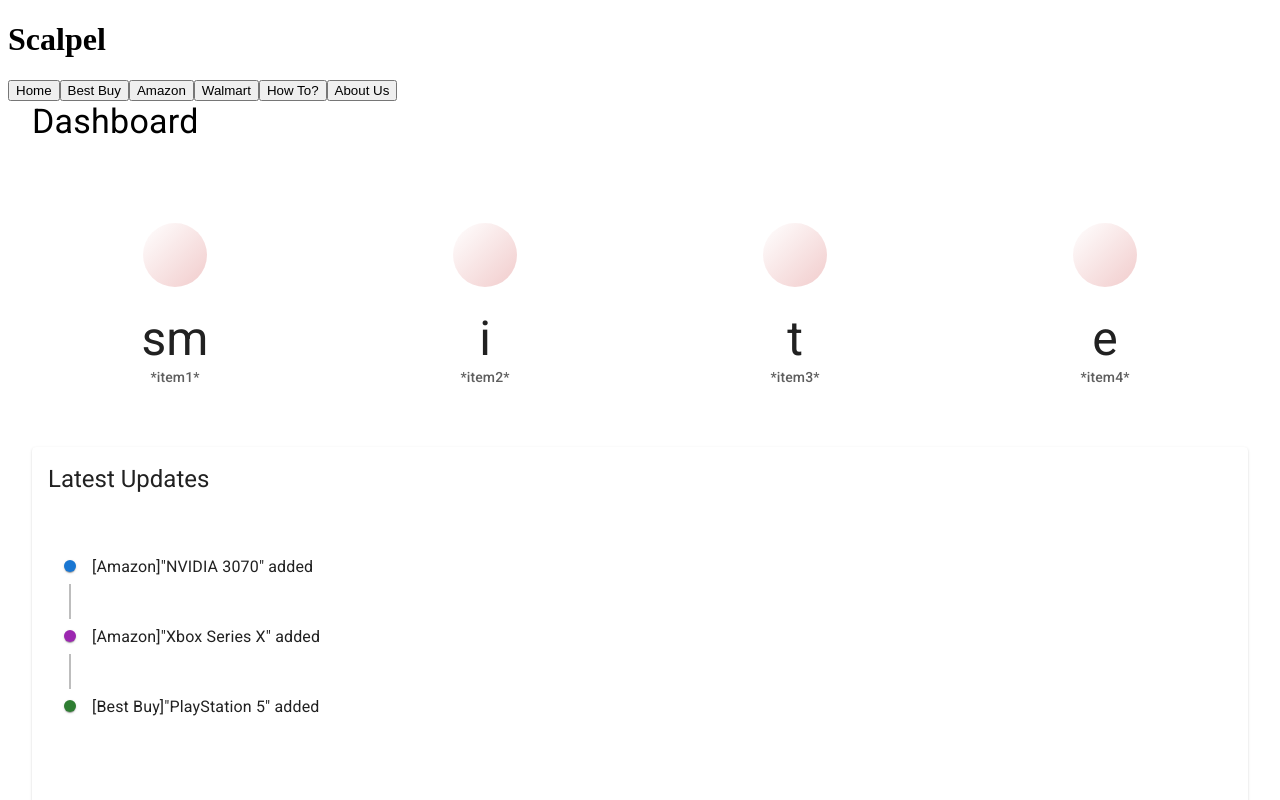
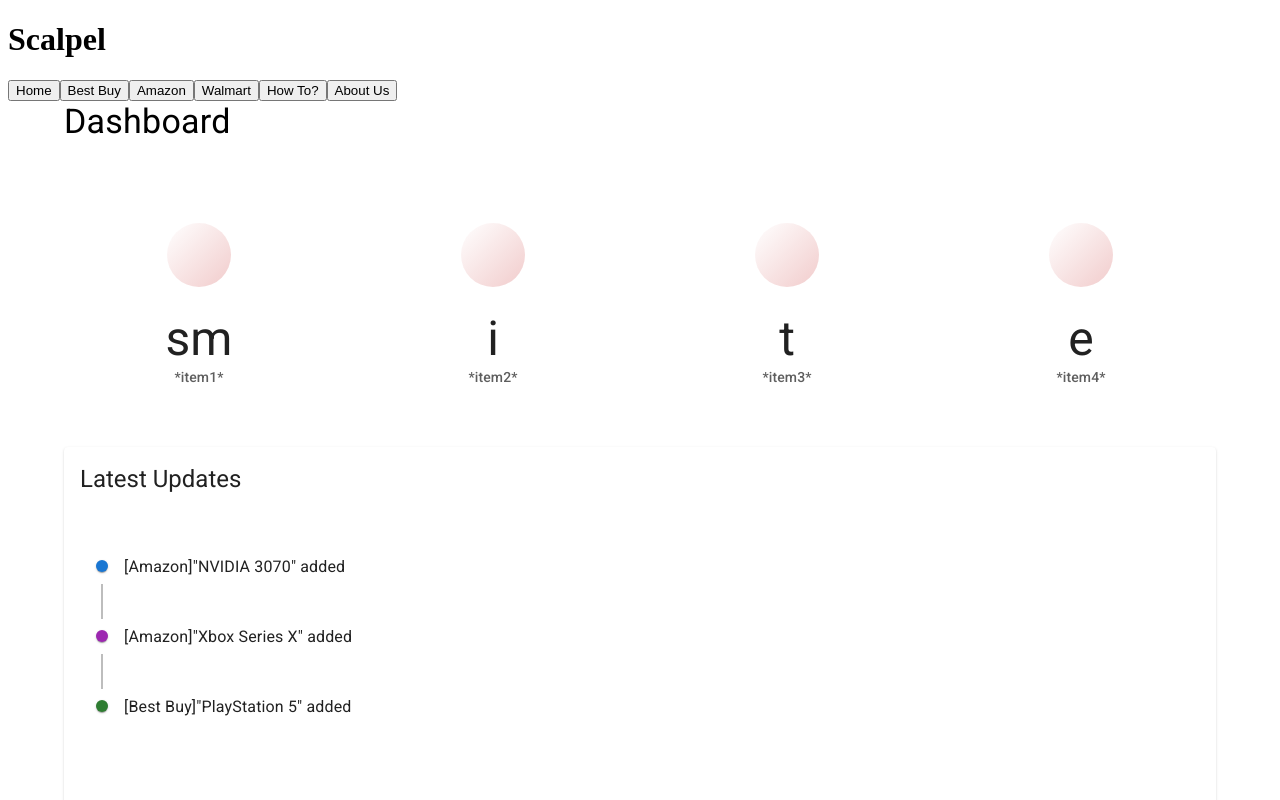
Before and after one commit to AntonioMagana/Scalpel, a React (Create React App) app: page / in a window 1280 px wide. Shown: the top 800 px of the page. Built offline with nearby package versions, Linux system fonts and the light colour scheme; the HTML template or start-up script is replaced by a standard one.

Commit message:
improved latest updates

```diff
--- a/src/components/_dashboard/LatestUpdates.js
+++ b/src/components/_dashboard/LatestUpdates.js
@@ -40,19 +40,16 @@ const TIMELINES = [
 ];
 
 // ----------------------------------------------------------------------
-
 export default function LatestUpdates() {
   return (
-    <Card
-      sx={{
-        '& .MuiTimelineItem-missingOppositeContent:before': {
-          display: 'none'
-        }
-      }}
-    >
+    <Card>
       <CardHeader title="Latest Updates" />
       <CardContent>
-        <Timeline>
+        <Timeline sx= {{
+         bgcolor: '#fff',
+          '& .MuiTimelineItem-missingOppositeContent:before': {
+            display: 'none'
+          }}}>
           <TimelineItem>
             <TimelineSeparator>
               <TimelineDot color="primary" />
--- a/src/components/bodies/home.body.js
+++ b/src/components/bodies/home.body.js
@@ -7,16 +7,13 @@ import AppNewsUpdate from "../_dashboard/AppNewsUpdate";
 const HomeBody = () => {
     return (
         <div>
-            <Container maxWidth="xl">
+            <Container maxWidth="lg" spacing={3}>
                 <Box sx={{ pb: 5 }}>
                     <Typography variant="h4">Dashboard</Typography>
                 </Box>
-
                 <PopularProducts />
                 <br/>
                 <LatestUpdates />
-                <AppNewsUpdate />
-
             </Container>
         </div>
     )
```
